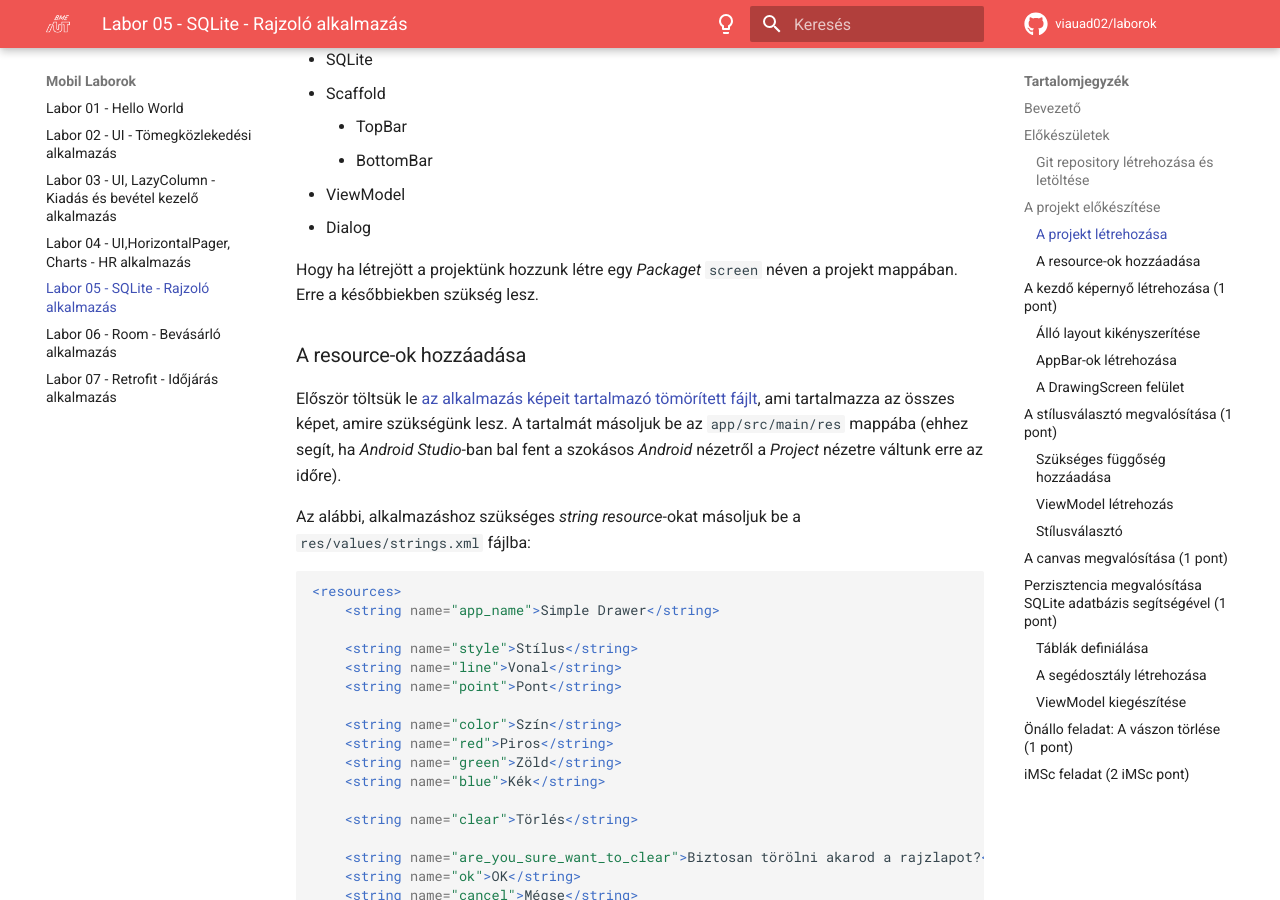
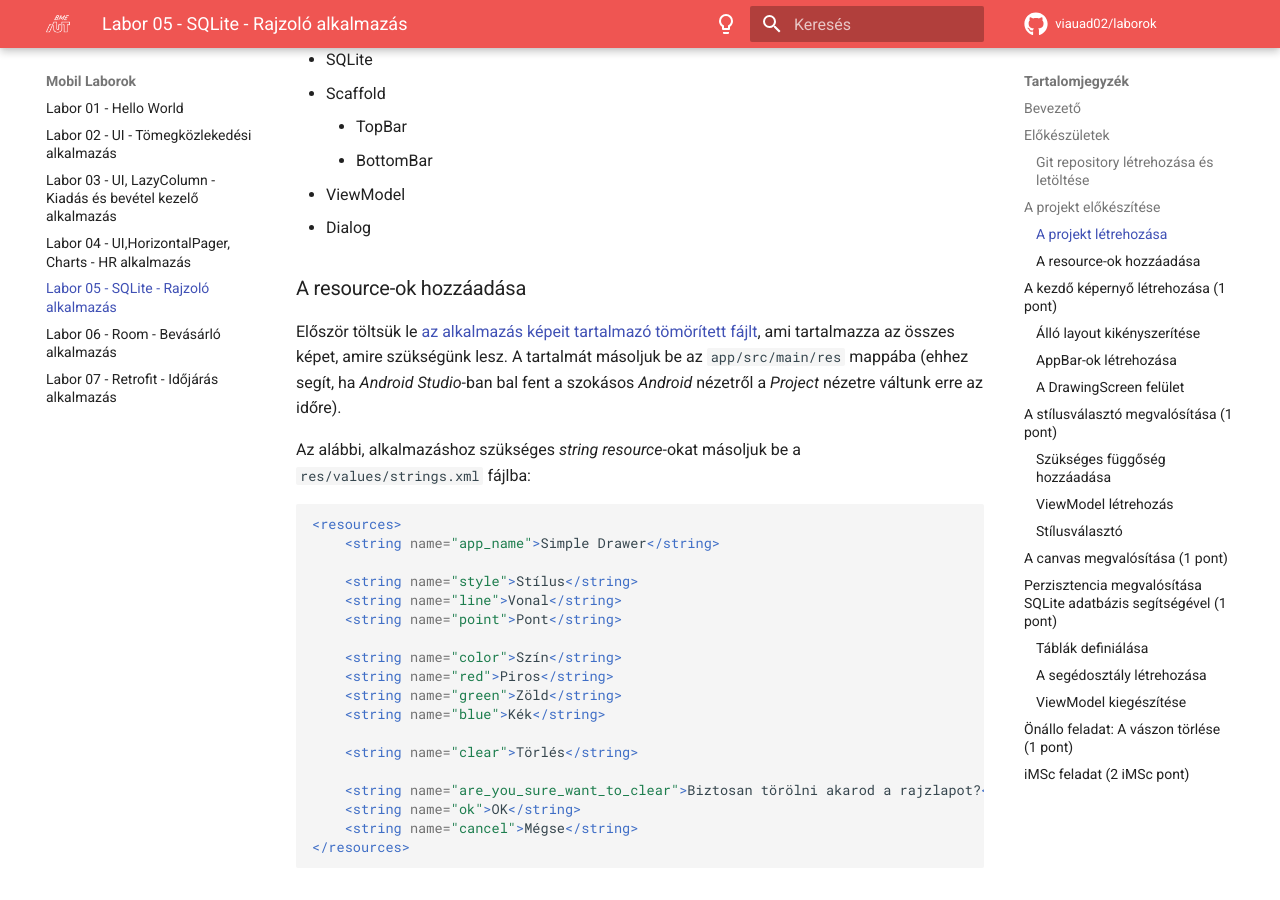
Before and after one commit to VIAUAD02/laborok, an MkDocs documentation site: the page built from docs/laborok/05-android-sqlite/index.md, in a window 1280 px wide and 900 px high, scrolled down 2017 px. Built offline with MkDocs 1.6.1 and Material for MkDocs 9.7.7, drawn with Linux system fonts in a browser that asks for light colours; comment, search, counter and statistics services are not loaded; some of the changed lines change nothing that is shown.

Commit message:
lab05 fix

```diff
--- a/docs/laborok/05-android-sqlite/index.md
+++ b/docs/laborok/05-android-sqlite/index.md
@@ -59,8 +59,6 @@ A labor során az alábbi technológiákkal fogunk találkozni:
     - BottomBar
 - ViewModel
 - Dialog
-
-Hogy ha létrejött a projektünk hozzunk létre egy *Packaget* `screen` néven a projekt mappában. Erre a későbbiekben szükség lesz.
 
 
 ### A resource-ok hozzáadása
@@ -396,7 +394,7 @@ fun BottomBar(
                     modifier = Modifier.size(64.dp)
                 ) {
                     Icon(
-                        painterResource(id = R.mipmap.ic_style),
+                        painterResource(id = R.drawable.ic_style),
                         contentDescription = stringResource(id = R.string.style)
                     )
                     DropdownMenu(
```
